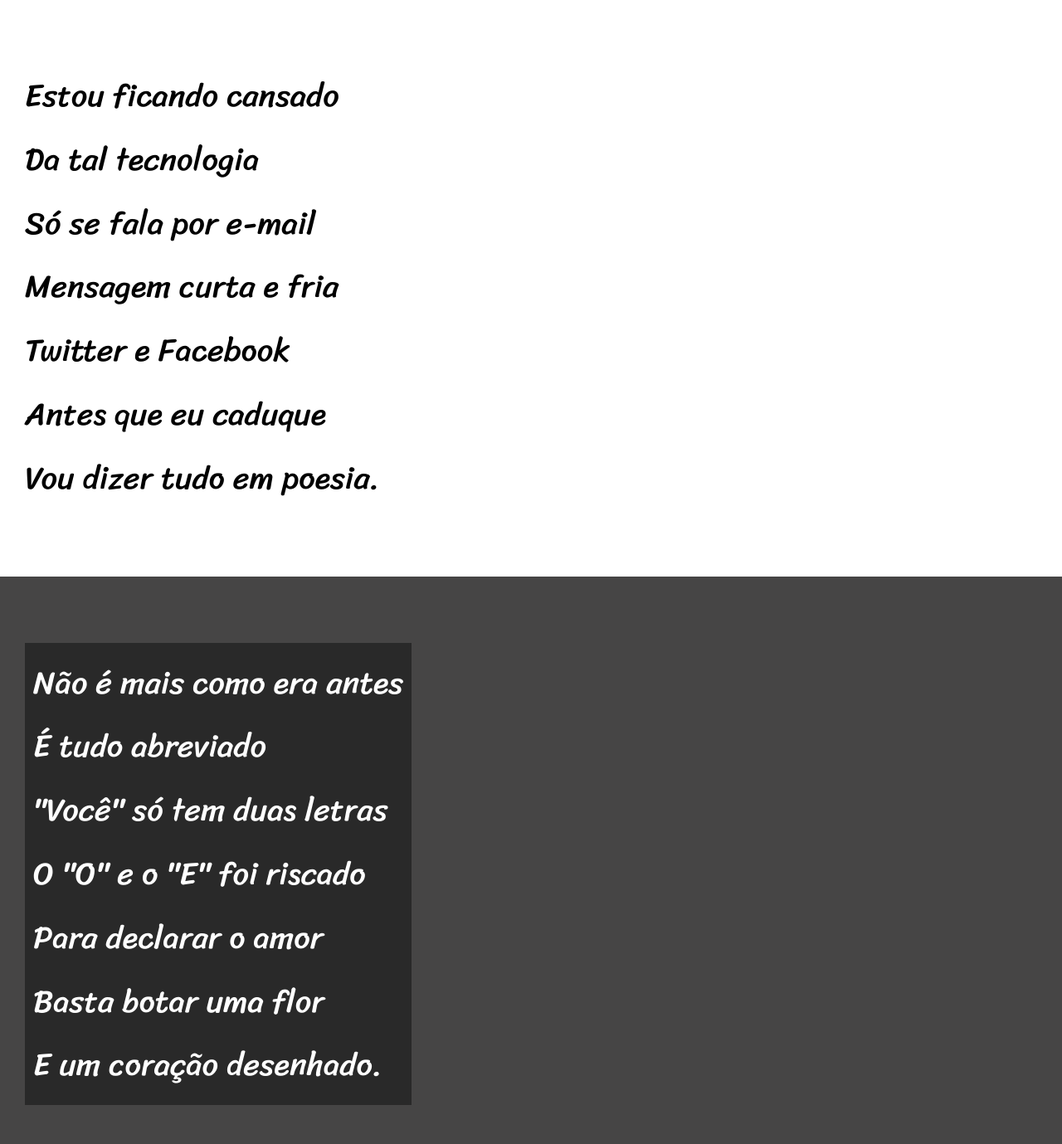
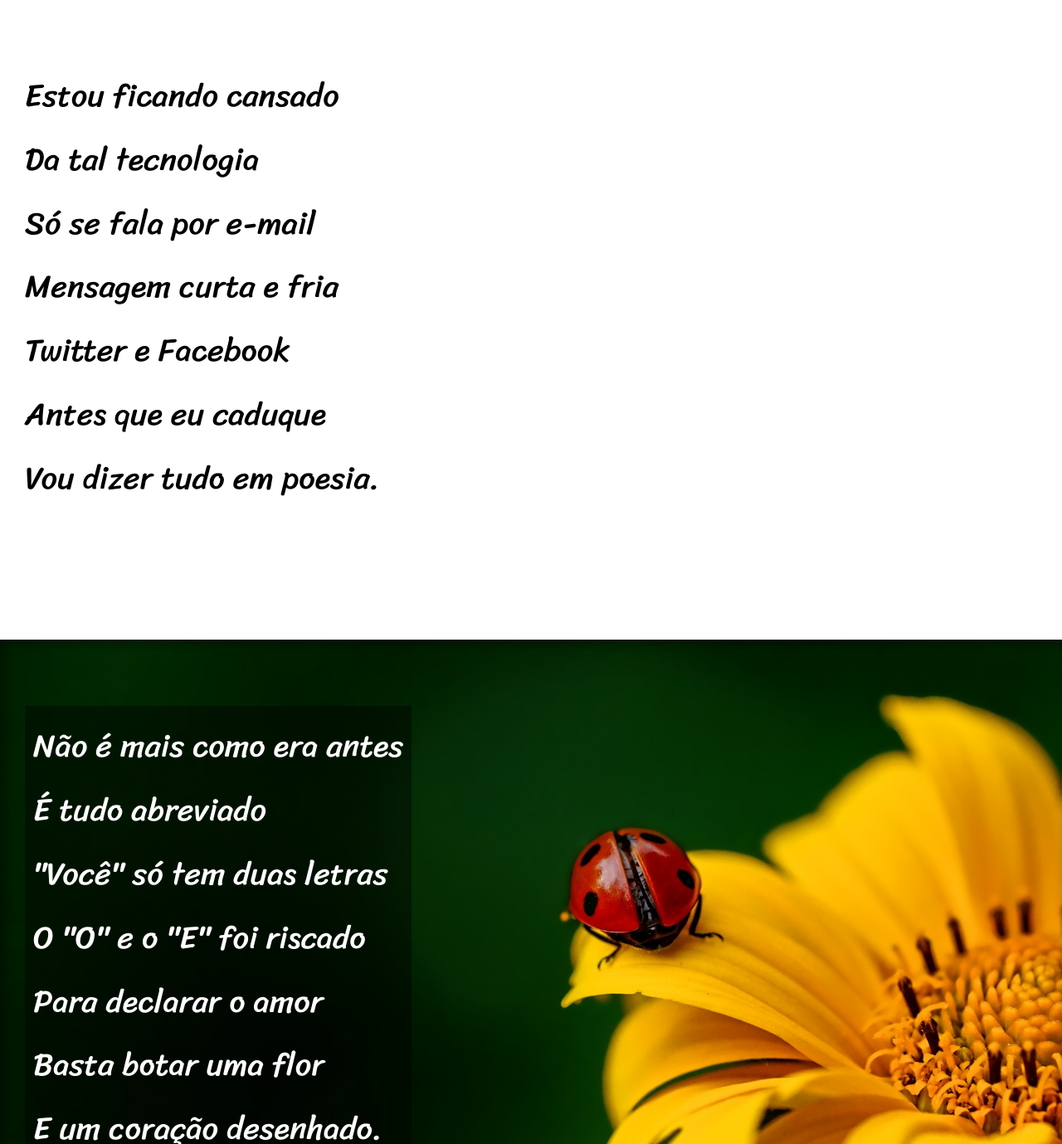
Before and after one commit to Rinaldoojunior/HTML-CSS, a plain HTML site: page desafios/desafio012/desafio012.html in a window 1280 px wide. Shown: the part 221-1600 px from the top of the page at 83% size. Drawn offline with Linux system fonts and the light colour scheme; a web font is replaced by a local one.

Commit message:
atualização desafio 12

```diff
--- a/desafios/desafio012/desafio012.html
+++ b/desafios/desafio012/desafio012.html
@@ -26,7 +26,7 @@
 </section>
 
 
-<section class="imagem">
+<section class="imagem" id="img01">
     <p>
         Não é mais como era antes <br>
         É tudo abreviado <br>
@@ -59,7 +59,7 @@
     </p>
 </section>
 
-<section class="imagem">
+<section class="imagem" id="img02">
     <p>
         Tenho saudade das cartas <br>
         Escritas com a própria mão<br>
--- a/desafios/desafio012/estilo/style.css
+++ b/desafios/desafio012/estilo/style.css
@@ -57,6 +57,9 @@ section{
     font-size: 3vw;
 }
 
+section > p{
+    padding-bottom: 2em;
+}
 .normal{
     background-color: white;
     color: black;
@@ -65,6 +68,9 @@ section{
 .imagem{
     background-color: rgb(70, 69, 69);
     color: white;
+    box-shadow: inset 6px 6px 13px 0px rgba(0, 0, 0, 0.39);
+    background-size: cover;
+    background-attachment: fixed;
 }
 
 .imagem > p{
@@ -73,6 +79,14 @@ section{
     background-color: rgba(0, 0, 0, 0.411);
 }
 
+#img01{
+    background-image: url('../imagens/background001.jpg');
+    background-position: right center;
+}
+
+#img02{
+    background-image: url('../imagens/background002.jpg');
+}
 footer{
     background-color: black;
     text-align: center;
```
